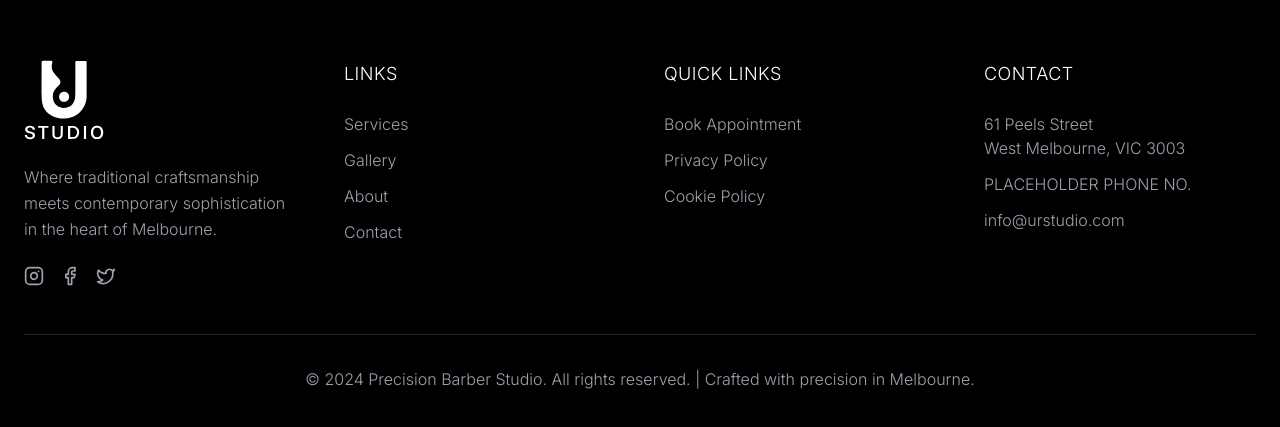
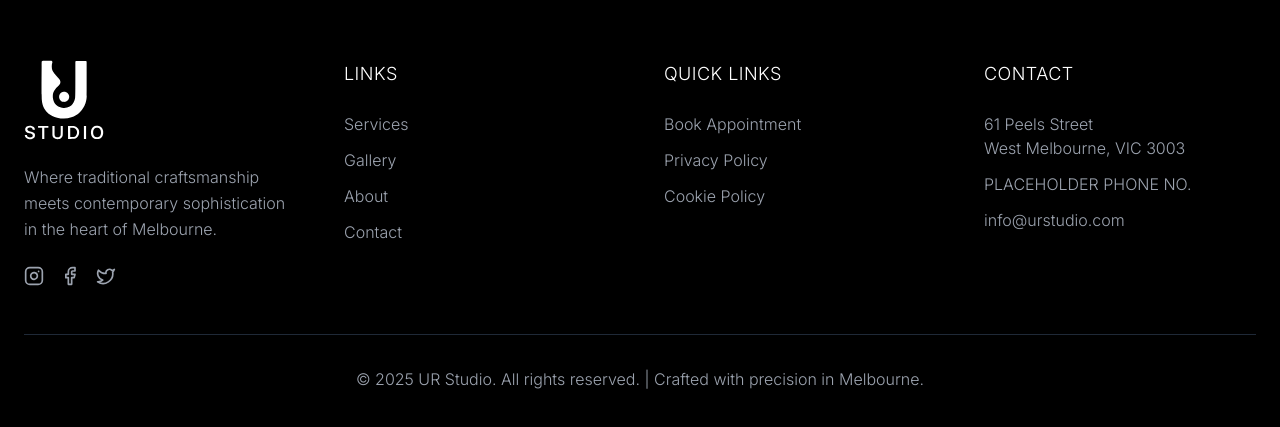
Before and after one commit to hd-marshall/ur-studio-nextjs, a Next.js app: page / in a window 1280 px wide. Shown: the part 6341-6768 px from the top of the page. Built offline with nearby package versions, Linux system fonts and the light colour scheme.

Commit message:
footer change

```diff
--- a/app/components/Footer.tsx
+++ b/app/components/Footer.tsx
@@ -170,7 +170,7 @@ export default function Footer() {
         </div>
 
         <div className="border-t border-gray-800 mt-12 pt-8 text-center text-gray-400 font-light">
-          <p>&copy; 2024 Precision Barber Studio. All rights reserved. | Crafted with precision in Melbourne.</p>
+          <p>&copy; 2025 UR Studio. All rights reserved. | Crafted with precision in Melbourne.</p>
         </div>
       </div>
     </footer>
```
